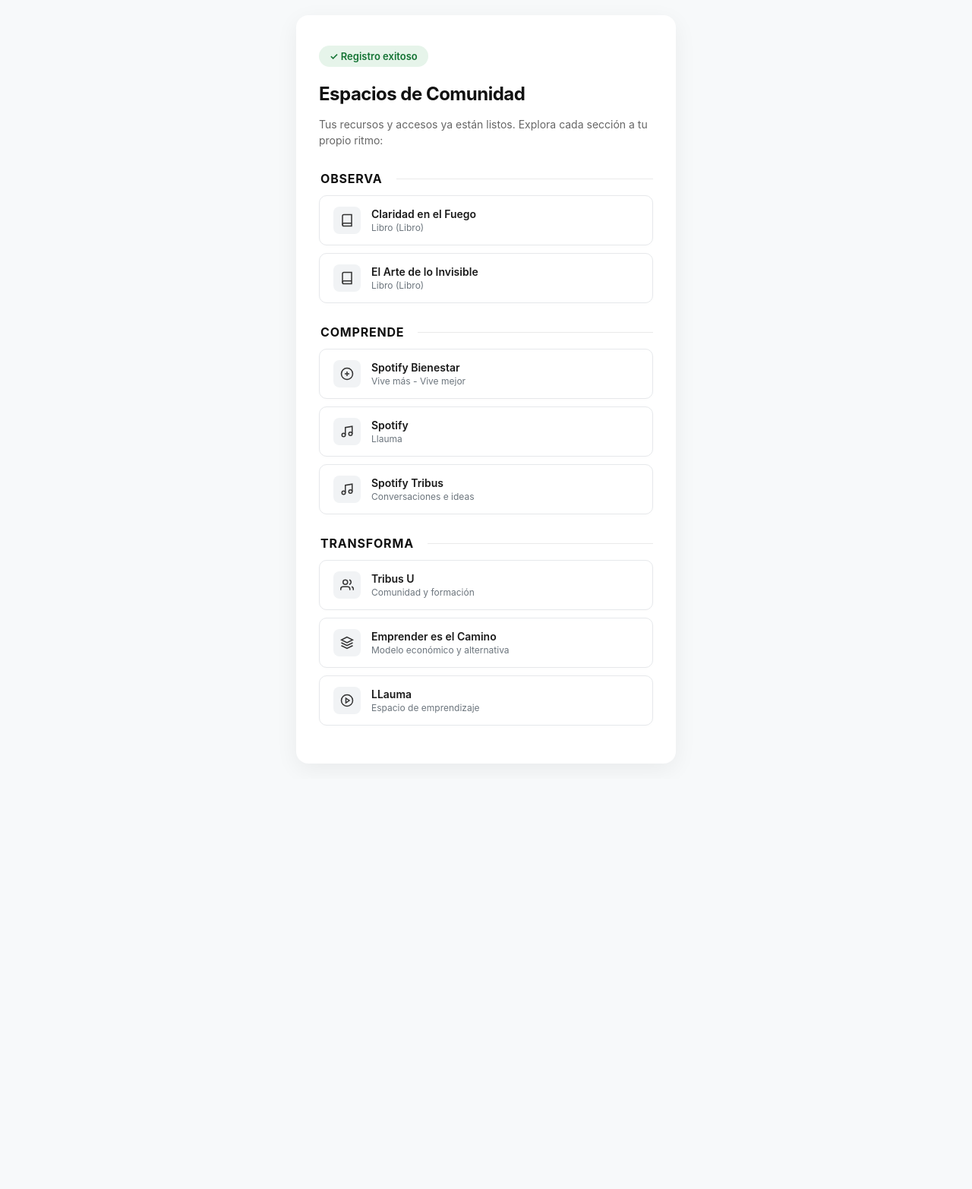
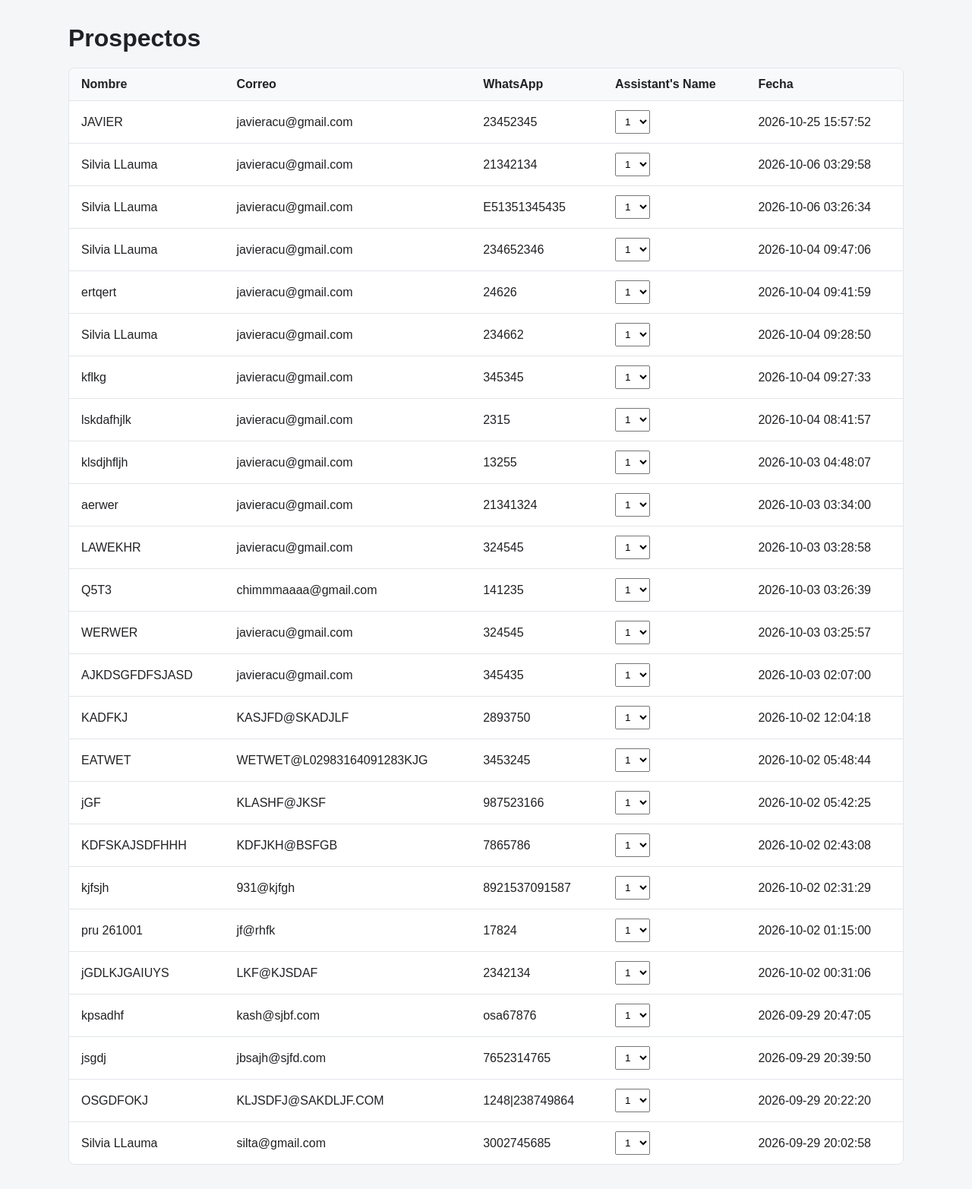
Before and after one commit to javieracu-ai/Mirada-LLauma, a Flask app: page /admin in a window 1280 px wide. Shown: the whole page at 76% size. Before the commit the page ends 955 px from the top, so only its background shows below. Run offline with Flask 3, Linux system fonts and the light colour scheme; data comes from the database, SQL or seed files in the repository; both versions use the stored data as it was after the commit.

Commit message:
Añadido panel de administracion de prospectos

```diff
--- a/app.py
+++ b/app.py
@@ -6,11 +6,12 @@ from flask import Flask, redirect, render_template, request, send_from_directory
 app = Flask(__name__)
 
 UPLOAD_FOLDER = os.path.abspath(os.path.dirname(__file__))
+CRM_DB_PATH = os.path.join(UPLOAD_FOLDER, "database.db")
 app.config["UPLOAD_FOLDER"] = UPLOAD_FOLDER
 
 
 def init_db():
-    conn = sqlite3.connect("database.db")
+    conn = sqlite3.connect(CRM_DB_PATH)
     cursor = conn.cursor()
     cursor.execute("""
         CREATE TABLE IF NOT EXISTS prospectos (
@@ -18,9 +19,16 @@ def init_db():
             nombre TEXT NOT NULL,
             email TEXT NOT NULL,
             whatsapp TEXT,
+            assistant_name TEXT DEFAULT '1',
             fecha TIMESTAMP DEFAULT CURRENT_TIMESTAMP
         )
     """)
+    cursor.execute("PRAGMA table_info(prospectos)")
+    columnas = {columna[1] for columna in cursor.fetchall()}
+    if "assistant_name" not in columnas:
+        cursor.execute(
+            "ALTER TABLE prospectos ADD COLUMN assistant_name TEXT DEFAULT '1'"
+        )
     conn.commit()
     conn.close()
 
@@ -29,10 +37,6 @@ init_db()
 
 
 def buscar_archivo_flexible(nombre_buscado):
-    """
-    Busca un archivo en la carpeta de forma flexible, ignorando
-    mayúsculas, minúsculas o ligeras variaciones en el nombre.
-    """
     ruta_exacta = os.path.join(app.config["UPLOAD_FOLDER"], nombre_buscado)
     if os.path.exists(ruta_exacta):
         return nombre_buscado
@@ -57,12 +61,13 @@ def guardar():
     nombre = request.form["nombre"]
     email = request.form["email"]
     whatsapp = request.form["whatsapp"]
+    assistant_name = request.form.get("assistant_name", "1")  # Opción por defecto 1
 
-    conn = sqlite3.connect("database.db")
+    conn = sqlite3.connect(CRM_DB_PATH)
     cursor = conn.cursor()
     cursor.execute(
-        "INSERT INTO prospectos (nombre, email, whatsapp) VALUES (?, ?, ?)",
-        (nombre, email, whatsapp),
+        "INSERT INTO prospectos (nombre, email, whatsapp, assistant_name) VALUES (?, ?, ?, ?)",
+        (nombre, email, whatsapp, assistant_name),
     )
     conn.commit()
     conn.close()
@@ -75,12 +80,10 @@ def gracias():
     return render_template("gracias.html")
 
 
-# Ruta inteligente y robusta para el libro de Claridad
 @app.route("/descargar-libro")
 def descargar_libro():
     nombre_archivo = buscar_archivo_flexible("claridad_en_el_fuego.pdf")
     if not nombre_archivo:
-        # Intento de respaldo por si se renombró de forma corta
         nombre_archivo = buscar_archivo_flexible("claridad.pdf")
 
     if not nombre_archivo:
@@ -93,7 +96,6 @@ def descargar_libro():
     )
 
 
-# Ruta inteligente y robusta para el libro de Arte Invisible
 @app.route("/descargar-arte-invisible")
 def descargar_arte_invisible():
     nombre_archivo = buscar_archivo_flexible("el_arte_de_lo_invisible.pdf")
@@ -107,13 +109,25 @@ def descargar_arte_invisible():
     )
 
 
+# Ruta para actualizar el "Assistant's Name" directamente desde la tabla de administración
+@app.route("/actualizar-assistant/<int:id>", methods=["POST"])
+def actualizar_assistant(id):
+    nuevo_valor = request.form.get("assistant_name")
+    conn = sqlite3.connect(CRM_DB_PATH)
+    cursor = conn.cursor()
+    cursor.execute("UPDATE prospectos SET assistant_name = ? WHERE id = ?", (nuevo_valor, id))
+    conn.commit()
+    conn.close()
+    return redirect(url_for("admin"))
+
+
 # Panel de administración para ver los prospectos
 @app.route("/admin")
 def admin():
-    conn = sqlite3.connect("database.db")
+    conn = sqlite3.connect(CRM_DB_PATH)
     cursor = conn.cursor()
     cursor.execute(
-        "SELECT id, nombre, email, whatsapp, fecha FROM prospectos ORDER BY fecha DESC"
+        "SELECT id, nombre, email, whatsapp, assistant_name, fecha FROM prospectos ORDER BY fecha DESC"
     )
     prospectos = cursor.fetchall()
     conn.close()
--- a/templates/admin.html
+++ b/templates/admin.html
@@ -3,225 +3,98 @@
 <head>
     <meta charset="UTF-8">
     <meta name="viewport" content="width=device-width, initial-scale=1.0">
-    <title>Registro Exitoso — Mirada LLauma</title>
+    <title>Administración | Mirada LLauma</title>
     <style>
         body {
-            font-family: -apple-system, BlinkMacSystemFont, "Segoe UI", Roboto, Helvetica, Arial, sans-serif;
-            background-color: #f7f9fa;
-            color: #111;
             margin: 0;
-            padding: 20px;
-            display: flex;
-            justify-content: center;
-            align-items: center;
-            min-height: 100vh;
+            padding: 32px;
+            background: #f5f6f8;
+            color: #202124;
+            font-family: Arial, sans-serif;
         }
-        .container {
-            width: 100%;
-            max-width: 500px;
-            background: #ffffff;
-            padding: 40px 30px;
-            border-radius: 16px;
-            box-shadow: 0 8px 30px rgba(0,0,0,0.06);
-            box-sizing: border-box;
-        }
-        .success-badge {
-            display: inline-block;
-            background-color: #e6f4ea;
-            color: #137333;
-            padding: 6px 14px;
-            border-radius: 20px;
-            font-size: 13px;
-            font-weight: 600;
-            margin-bottom: 20px;
+        main {
+            max-width: 1100px;
+            margin: 0 auto;
         }
         h1 {
-            font-size: 24px;
-            line-height: 1.3;
-            margin-top: 0;
-            margin-bottom: 8px;
-            font-weight: 700;
-            letter-spacing: -0.5px;
+            margin: 0 0 20px;
         }
-        p.subtitle {
+        .table-wrap {
+            overflow-x: auto;
+            background: #fff;
+            border: 1px solid #e2e5e9;
+            border-radius: 8px;
+        }
+        table {
+            width: 100%;
+            border-collapse: collapse;
+            white-space: nowrap;
+        }
+        th, td {
+            padding: 12px 16px;
+            border-bottom: 1px solid #e2e5e9;
+            text-align: left;
+        }
+        th {
+            background: #f8f9fa;
+        }
+        tr:last-child td {
+            border-bottom: 0;
+        }
+        select {
+            padding: 6px 8px;
+        }
+        .empty {
+            padding: 24px;
             color: #666;
-            font-size: 14px;
-            line-height: 1.5;
-            margin-bottom: 30px;
+            text-align: center;
         }
-
-        /* Secciones */
-        .section-header {
-            font-size: 16px;
-            font-weight: 700;
-            color: #111;
-            margin: 28px 0 12px 2px;
-            text-transform: uppercase;
-            letter-spacing: 0.8px;
-            display: flex;
-            align-items: center;
-            gap: 8px;
-        }
-        .section-header::after {
-            content: "";
-            flex: 1;
-            height: 1px;
-            background: #eaeaea;
-            margin-left: 10px;
-        }
-
-        /* Tarjetas de Enlaces */
-        .card {
-            display: flex;
-            align-items: center;
-            background: #ffffff;
-            border: 1px solid #e6e8eb;
-            padding: 14px 18px;
-            border-radius: 10px;
-            margin-bottom: 10px;
-            text-decoration: none;
-            color: #111;
-            transition: all 0.2s ease;
-            box-shadow: 0 2px 4px rgba(0,0,0,0.01);
-        }
-        .card:hover {
-            border-color: #111;
-            transform: translateY(-2px);
-            box-shadow: 0 4px 12px rgba(0,0,0,0.05);
-            background: #fff;
-        }
-        .card-icon {
-            width: 36px;
-            height: 36px;
-            border-radius: 8px;
-            background: #f1f3f5;
-            display: flex;
-            align-items: center;
-            justify-content: center;
-            margin-right: 14px;
-            flex-shrink: 0;
-            color: #333;
-        }
-        .card-content h3 {
-            margin: 0 0 2px 0;
-            font-size: 14px;
-            font-weight: 600;
-            color: #1a1a1a;
-        }
-        .card-content p {
-            margin: 0;
-            font-size: 12px;
-            color: #6c757d;
+        @media (max-width: 600px) {
+            body {
+                padding: 16px;
+            }
         }
     </style>
 </head>
 <body>
-
-    <div class="container">
-        <div class="success-badge">✓ Registro exitoso</div>
-        <h1>Espacios de Comunidad</h1>
-        <p class="subtitle">Tus recursos y accesos ya están listos. Explora cada sección a tu propio ritmo:</p>
-
-        <!-- SECCIÓN 1: OBSERVA -->
-        <div class="section-header">Observa</div>
-
-        <!-- Claridad en el Fuego -->
-        <a href="/descargar-libro" target="_blank" class="card">
-            <div class="card-icon">
-                <svg width="18" height="18" viewBox="0 0 24 24" fill="none" stroke="currentColor" stroke-width="2"><path d="M4 19.5A2.5 2.5 0 0 1 6.5 17H20"></path><path d="M6.5 2H20v20H6.5A2.5 2.5 0 0 1 4 19.5v-15A2.5 2.5 0 0 1 6.5 2z"></path></svg>
-            </div>
-            <div class="card-content">
-                <h3>Claridad en el Fuego</h3>
-                <p>Libro (Libro)</p>
-            </div>
-        </a>
-
-        <!-- El Arte de lo Invisible -->
-        <a href="/descargar-arte-invisible" target="_blank" class="card">
-            <div class="card-icon">
-                <svg width="18" height="18" viewBox="0 0 24 24" fill="none" stroke="currentColor" stroke-width="2"><path d="M4 19.5A2.5 2.5 0 0 1 6.5 17H20"></path><path d="M6.5 2H20v20H6.5A2.5 2.5 0 0 1 4 19.5v-15A2.5 2.5 0 0 1 6.5 2z"></path></svg>
-            </div>
-            <div class="card-content">
-                <h3>El Arte de lo Invisible</h3>
-                <p>Libro (Libro)</p>
-            </div>
-        </a>
-
-
-        <!-- SECCIÓN 2: COMPRENDE -->
-        <div class="section-header">Comprende</div>
-
-        <!-- Spotify Bienestar -->
-        <a href="https://open.spotify.com/episode/7r8kYFzGcxHLTfcOHEel9F?si=D2MvenQoQ06ePCkQe86bew&utm_source=copy-link" target="_blank" class="card">
-            <div class="card-icon">
-                <svg width="18" height="18" viewBox="0 0 24 24" fill="none" stroke="currentColor" stroke-width="2"><circle cx="12" cy="12" r="10"></circle><path d="M8 12h8"></path><path d="M12 8v8"></path></svg>
-            </div>
-            <div class="card-content">
-                <h3>Spotify Bienestar</h3>
-                <p>Vive más - Vive mejor</p>
-            </div>
-        </a>
-
-        <!-- Spotify Llauma -->
-        <a href="https://open.spotify.com/episode/4ypLBEKYwopLPPlJD7sab1?si=T2dev4AOR8O8GxrAL-jgVQ&utm_source=copy-link" target="_blank" class="card">
-            <div class="card-icon">
-                <svg width="18" height="18" viewBox="0 0 24 24" fill="none" stroke="currentColor" stroke-width="2"><path d="M9 18V5l12-2v13"></path><circle cx="6" cy="18" r="3"></circle><circle cx="18" cy="16" r="3"></circle></svg>
-            </div>
-            <div class="card-content">
-                <h3>Spotify</h3>
-                <p>Llauma</p>
-            </div>
-        </a>
-
-        <!-- Spotify Tribus -->
-        <a href="https://open.spotify.com/show/5eMAIiUjMwcCpCnKSl1BAQ?si=c292da0caea34f13" target="_blank" class="card">
-            <div class="card-icon">
-                <svg width="18" height="18" viewBox="0 0 24 24" fill="none" stroke="currentColor" stroke-width="2"><path d="M9 18V5l12-2v13"></path><circle cx="6" cy="18" r="3"></circle><circle cx="18" cy="16" r="3"></circle></svg>
-            </div>
-            <div class="card-content">
-                <h3>Spotify Tribus</h3>
-                <p>Conversaciones e ideas</p>
-            </div>
-        </a>
-
-
-        <!-- SECCIÓN 3: TRANSFORMA -->
-        <div class="section-header">Transforma</div>
-
-        <!-- Tribus U -->
-        <a href="https://share.google/GEUZxpzfRtvOZLV5q" target="_blank" class="card">
-            <div class="card-icon">
-                <svg width="18" height="18" viewBox="0 0 24 24" fill="none" stroke="currentColor" stroke-width="2"><path d="M17 21v-2a4 4 0 0 0-4-4H5a4 4 0 0 0-4 4v2"></path><circle cx="9" cy="7" r="4"></circle><path d="M23 21v-2a4 4 0 0 0-3-3.87"></path><path d="M16 3.13a4 4 0 0 1 0 7.75"></path></svg>
-            </div>
-            <div class="card-content">
-                <h3>Tribus U</h3>
-                <p>Comunidad y formación</p>
-            </div>
-        </a>
-
-        <!-- Emprender es el Camino -->
-        <a href="https://emprender-es-el-camino.jimdosite.com/" target="_blank" class="card">
-            <div class="card-icon">
-                <svg width="18" height="18" viewBox="0 0 24 24" fill="none" stroke="currentColor" stroke-width="2"><polygon points="12 2 2 7 12 12 22 7 12 2"></polygon><polyline points="2 17 12 22 22 17"></polyline><polyline points="2 12 12 17 22 12"></polyline></svg>
-            </div>
-            <div class="card-content">
-                <h3>Emprender es el Camino</h3>
-                <p>Modelo económico y alternativa</p>
-            </div>
-        </a>
-
-        <!-- LLauma (Actualizado con el enlace Jimdo) -->
-        <a href="https://chimma.jimdofree.com/emprendizaje/" target="_blank" class="card">
-            <div class="card-icon">
-                <svg width="18" height="18" viewBox="0 0 24 24" fill="none" stroke="currentColor" stroke-width="2"><circle cx="12" cy="12" r="10"></circle><polygon points="10 8 16 12 10 16 10 8"></polygon></svg>
-            </div>
-            <div class="card-content">
-                <h3>LLauma</h3>
-                <p>Espacio de emprendizaje</p>
-            </div>
-        </a>
-
-    </div>
-
+    <main>
+        <h1>Prospectos</h1>
+        <div class="table-wrap">
+            {% if prospectos %}
+                <table>
+                    <thead>
+                        <tr>
+                            <th>Nombre</th>
+                            <th>Correo</th>
+                            <th>WhatsApp</th>
+                            <th>Assistant's Name</th>
+                            <th>Fecha</th>
+                        </tr>
+                    </thead>
+                    <tbody>
+                        {% for prospecto in prospectos %}
+                            <tr>
+                                <td>{{ prospecto[1] }}</td>
+                                <td>{{ prospecto[2] }}</td>
+                                <td>{{ prospecto[3] or '' }}</td>
+                                <td>
+                                    <form action="{{ url_for('actualizar_assistant', id=prospecto[0]) }}" method="POST" style="margin: 0;">
+                                        <select name="assistant_name" onchange="this.form.submit()" aria-label="Assistant's Name para {{ prospecto[1] }}">
+                                            <option value="1" {% if prospecto[4] == '1' %}selected{% endif %}>1</option>
+                                            <option value="2" {% if prospecto[4] == '2' %}selected{% endif %}>2</option>
+                                            <option value="3" {% if prospecto[4] == '3' %}selected{% endif %}>3</option>
+                                        </select>
+                                    </form>
+                                </td>
+                                <td>{{ prospecto[5] or '' }}</td>
+                            </tr>
+                        {% endfor %}
+                    </tbody>
+                </table>
+            {% else %}
+                <p class="empty">Todavía no hay prospectos registrados.</p>
+            {% endif %}
+        </div>
+    </main>
 </body>
 </html>
--- a/templates/gracias.html
+++ b/templates/gracias.html
@@ -211,7 +211,8 @@
         </a>
 
         <!-- LLauma -->
-        <a href="https://open.spotify.com/episode/4ypLBEKYwopLPPlJD7sab1?si=T2dev4AOR8O8GxrAL-jgVQ&utm_source=copy-link" target="_blank" class="card">
+      <!-- LLauma -->
+<a href="https://chimma.jimdofree.com/emprendizaje/" target="_blank" class="card">
             <div class="card-icon">
                 <svg width="18" height="18" viewBox="0 0 24 24" fill="none" stroke="currentColor" stroke-width="2"><circle cx="12" cy="12" r="10"></circle><polygon points="10 8 16 12 10 16 10 8"></polygon></svg>
             </div>
```
Also changed, not shown: database.db, 1 other file.
